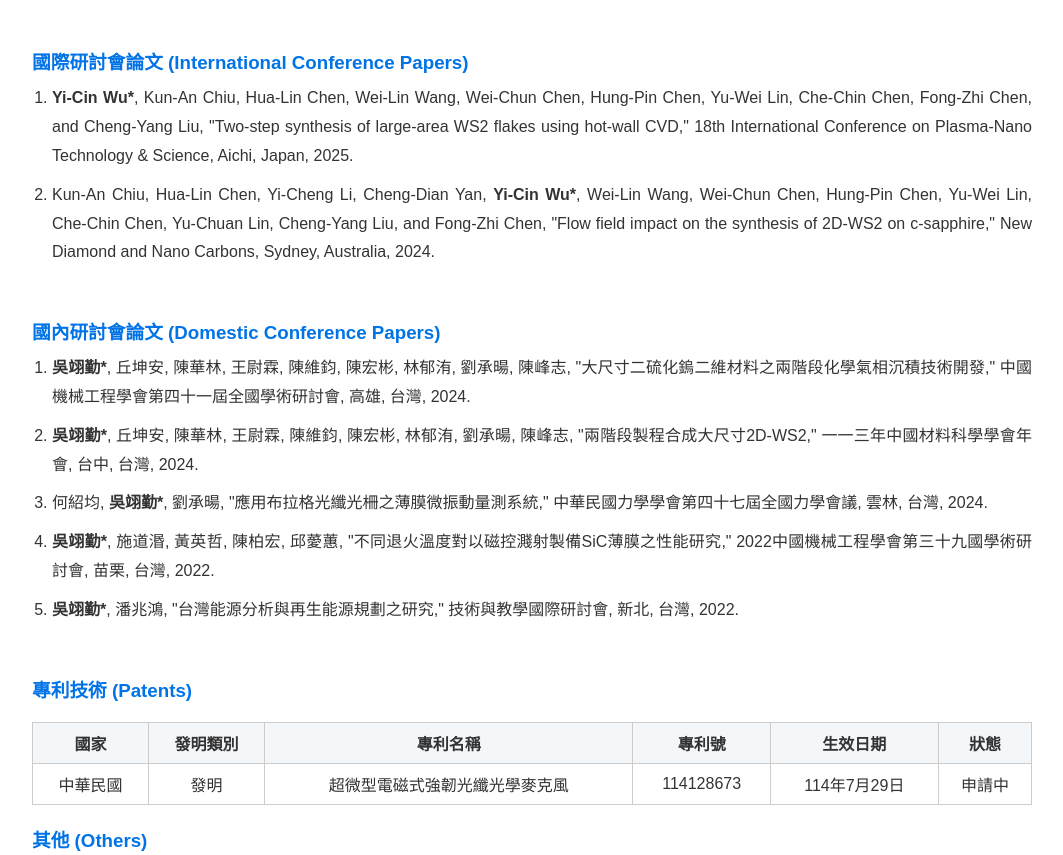
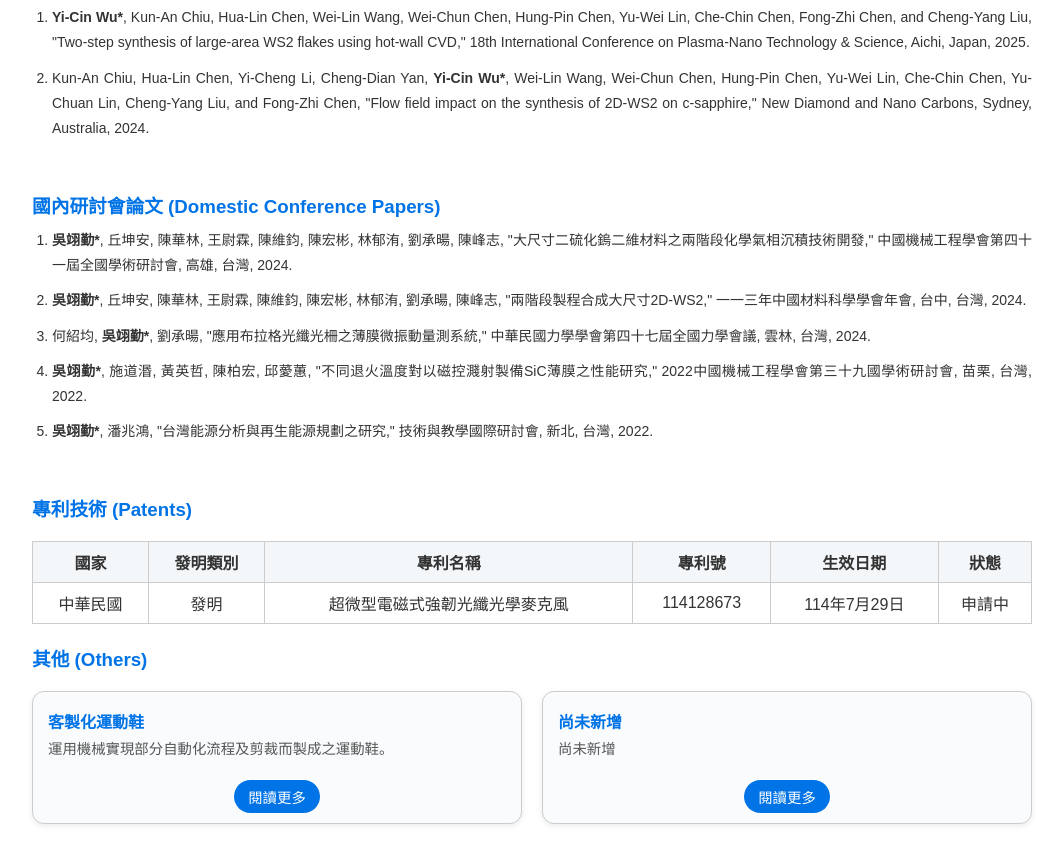
Before and after one commit to ycwuspace/me, a plain HTML site: page publications.html in a window 1280 px wide. Shown: the part 470-1325 px from the top of the page, without its empty margins (108-1171 px from the left). Drawn offline with Linux system fonts and the light colour scheme.

Commit message:
v3
Adjusted font sizes for headings and list items.

```diff
--- a/publications.html
+++ b/publications.html
@@ -36,18 +36,20 @@
 
 	h4 {
 	  color: #0073e6;
-	  font-size: 14px;
+	  font-size:
 	  margin: 5px 0;
 	}
 
 	/* 列表樣式 */
 	ol {
 	  margin: 10px 0 50px 20px;
+	  font-size: 14px;
 	  line-height: 1.8;
 	}
 
 	ol li {
 	  margin-bottom: 10px;
+	  font-size:14px;
 	}
 
 	/* 表格樣式 */
```
